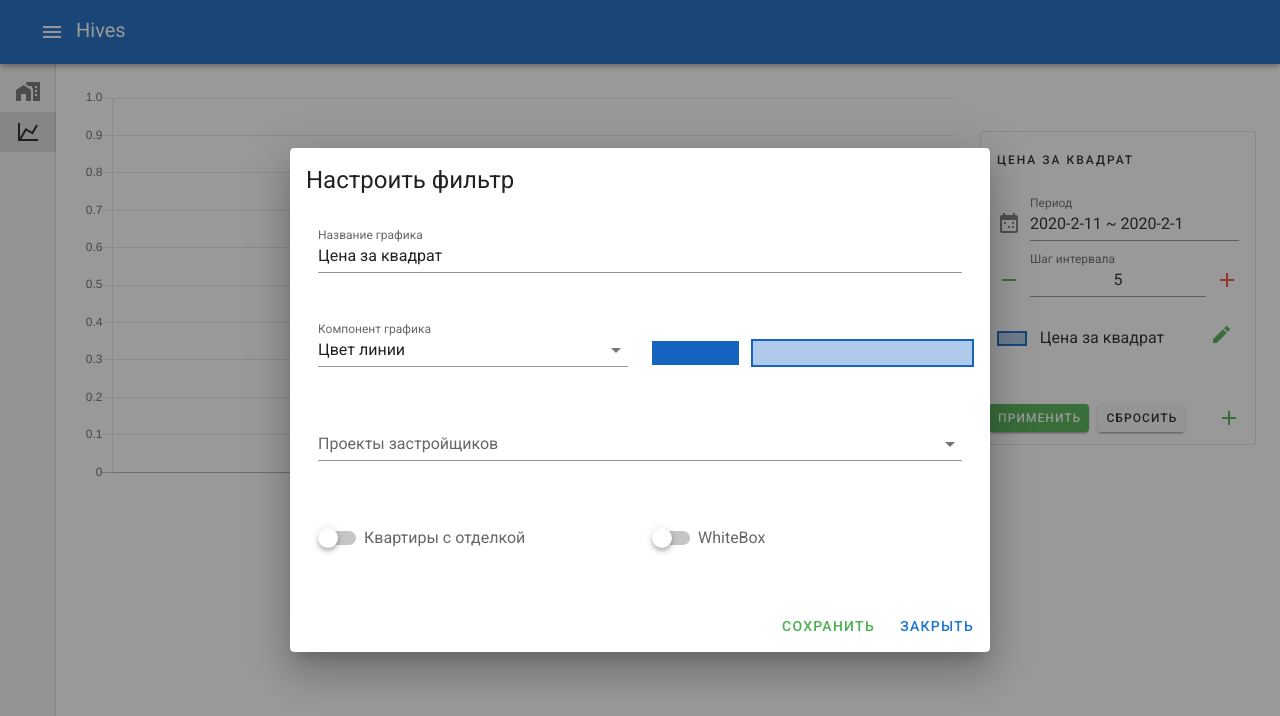
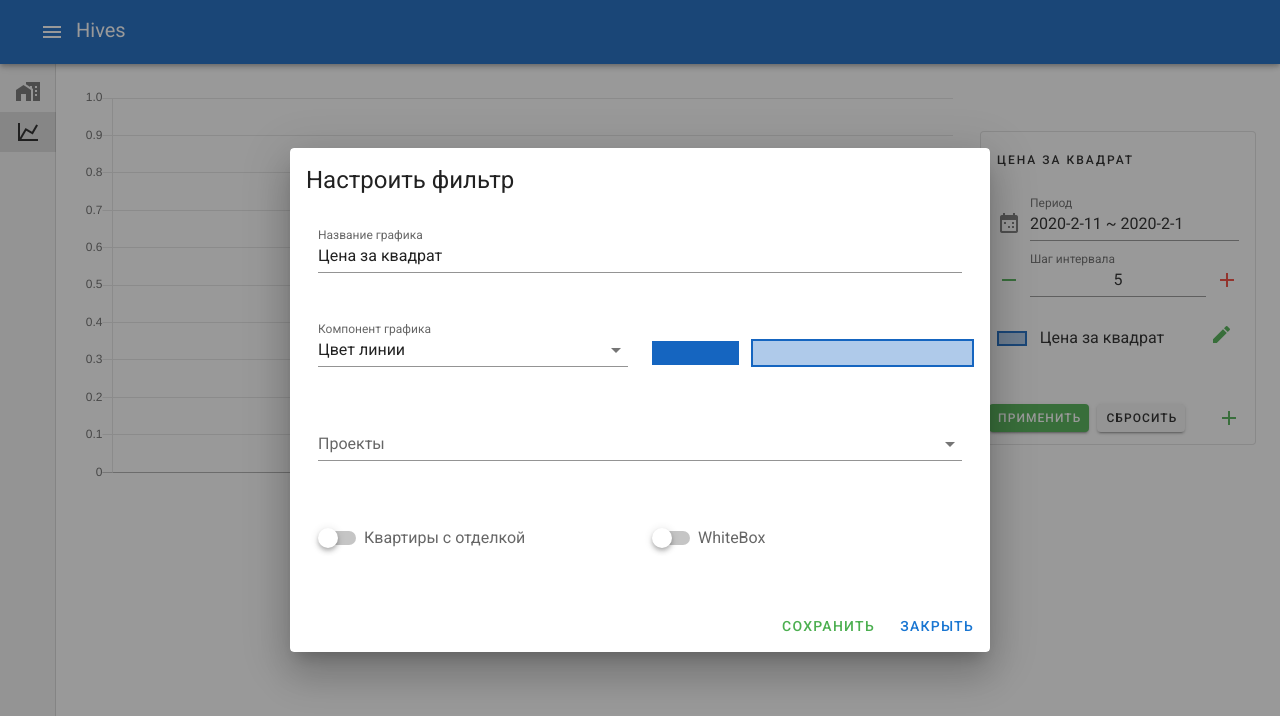
Before and after one commit to 7Kart/mevn, a Vue app in the folder client/: page /statistic in a window 1280 px wide. Both pictures are taken after a click on the button 1221 px from the left and 338 px from the top of the page. Shown: the top 716 px of the page. Built offline with nearby package versions, Linux system fonts and the light colour scheme; no server answers.

Commit message:
some fix

```diff
--- a/client/src/assets/js/Chart.js
+++ b/client/src/assets/js/Chart.js
@@ -51,12 +51,6 @@ export default class {
             dtEnd: this.filter.dtEnd,
         };
         this.lines.forEach(line => {
-            // for (let key in line) {
-            //     if (filter.hasOwnProperty(key)) {
-
-            //     }
-            // }
-            console.log('line in chart', line);
             line.getActiveFilter()
         });
     }
@@ -64,7 +58,7 @@ export default class {
     getDefaultLine() {
         const defaultLine = new ChartLine("Цена за квадрат",
             "#1565c057",
-        "#1565c0",
+            "#123242c0",
             2,
             "#1565c0",
             false,
--- a/client/src/components/statisticComponents/ChartFilterItem.vue
+++ b/client/src/components/statisticComponents/ChartFilterItem.vue
@@ -74,9 +74,10 @@ export default {
   },
   methods: {
     createNewLine(newLine) {
-      console.log('newLine!!!!!!', newLine);
-      // this.chart.addNewLine(newLine);
-      // this.chart.getCommonFilter()
+      this.chart.addNewLine(newLine);
+      this.$store.dispatch("GetChartData", this.chart.id)
+      this.dialog = false;
+      //add save data
     },
     onIntervalChange(dates) {
       [this.chart.filter.dtStart, this.chart.filter.dtEnd] = dates.map(date => {
--- a/client/src/components/statisticComponents/ChartLine.vue
+++ b/client/src/components/statisticComponents/ChartLine.vue
@@ -11,7 +11,7 @@
         </template>
         <chartLineDialog
           @closeChartLineDialog="dialog=$event"
-          :line="line"
+          :line="line.getCopy()"
           dialogTitle="Настроить фильтр"
           @lineEdited="lineSave"
         />
--- a/client/src/components/statisticComponents/ChartLineDialog.vue
+++ b/client/src/components/statisticComponents/ChartLineDialog.vue
@@ -34,14 +34,14 @@
           </v-row>
           <v-row>
             <v-col>
-              <v-combobox
+              <v-autocomplete
                 v-model="editLine.filter.projectsIds"
                 :items="developersProject"
-                label="Проекты застройщиков"
                 :item-text="formatCombobxItem"
                 item-value="projectId"
+                label="Проекты"
                 multiple
-              ></v-combobox>
+              ></v-autocomplete>
             </v-col>
           </v-row>
           <v-row>
@@ -77,7 +77,7 @@ export default {
         { name: "Цвет линии", value: "borderColor" },
         { name: "Цвет фона", value: "backgroundColor" }
       ],
-      editLine: this.line.getCopy()
+      editLine: this.line
     };
   },
   props: {
--- a/client/src/store/chartSettings.js
+++ b/client/src/store/chartSettings.js
@@ -46,7 +46,7 @@ export default {
             }).catch(err => {
                 console.log('query error', err);
             });
-        }
+        },
     },
 
     getters: {
```
Lines whose indentation alone changed are shown as unchanged.
